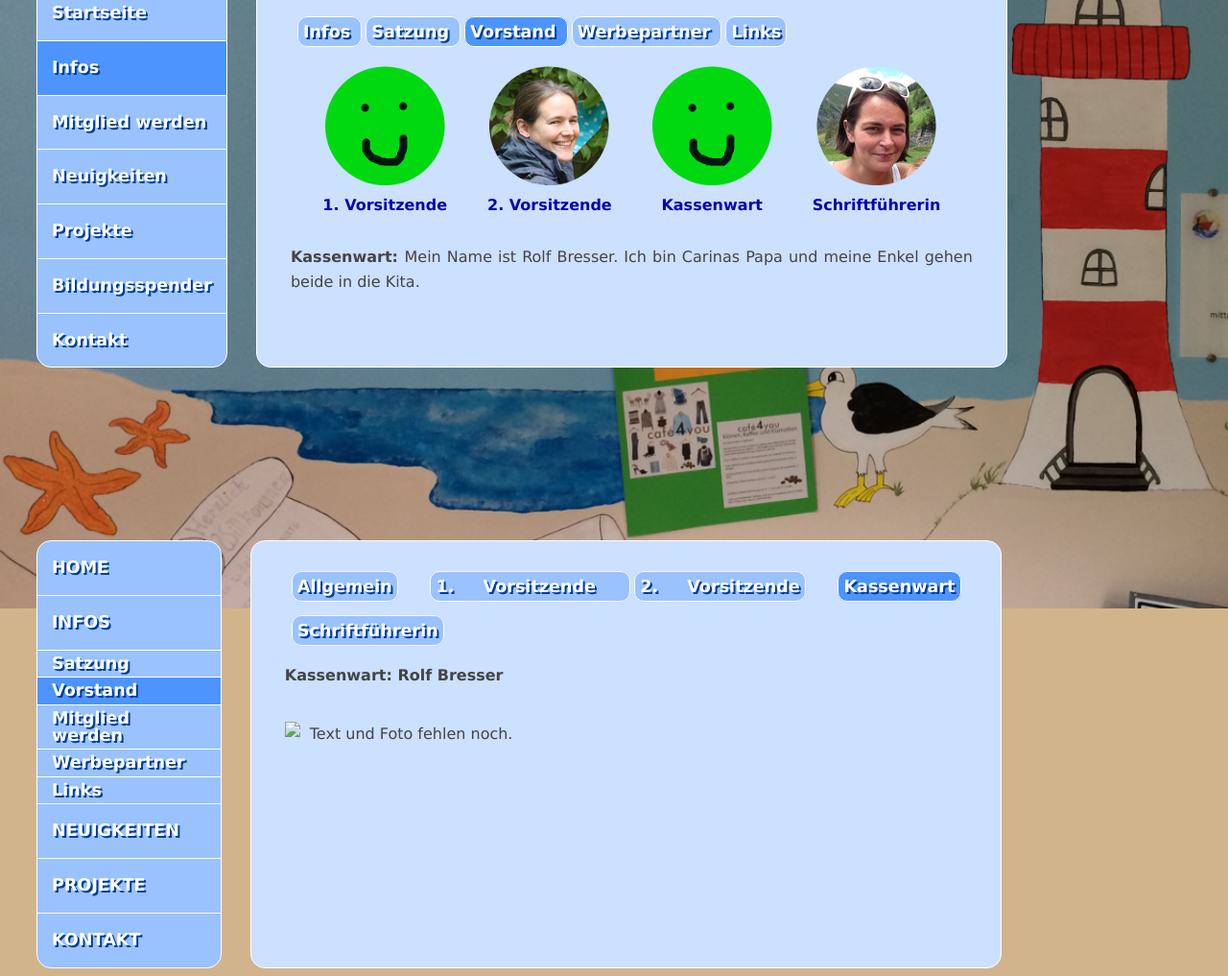
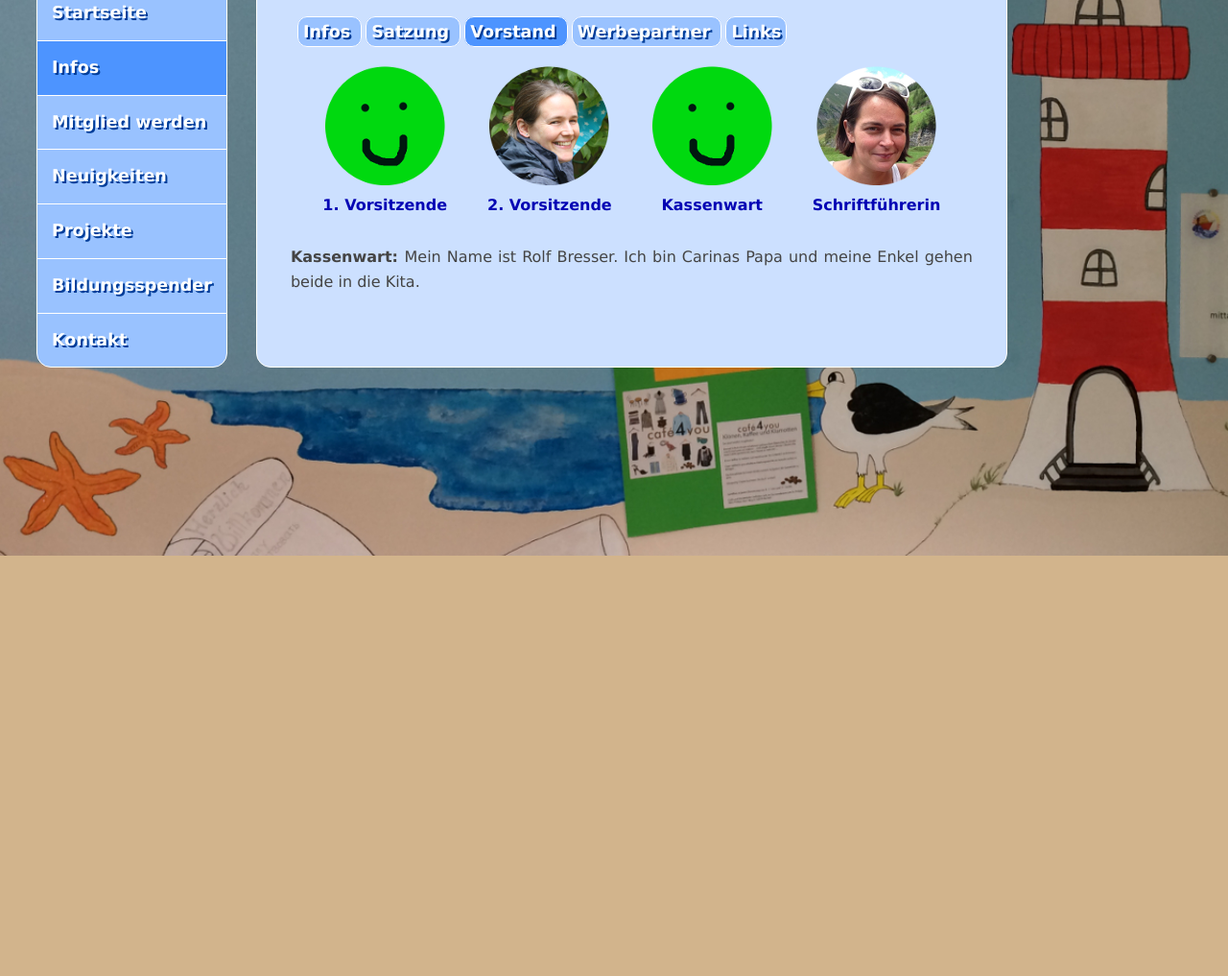
Before and after one commit to KitaGutKullen1/KitaGutKullen1.github.io, a plain HTML site: page vorstandKassenwart.html in a window 1280 px wide. Shown: the part 221-1238 px from the top of the page at 96% size. After the commit the page ends 800 px from the top, so only its background shows below. Drawn offline with Linux system fonts and the light colour scheme.

Commit message:
vorstand nochmal angepasst (Katrin)

```diff
--- a/vorstandKassenwart.html
+++ b/vorstandKassenwart.html
@@ -102,85 +102,3 @@
 </body>
 
 </html>
-<!DOCTYPE html>
-
-<html>
-
-<head>
-    <meta charset="utf-8"/>
-    <title>Förderverein Kita Gut Kullen I</title>
-    <link type="text/css" rel="stylesheet" href="index.css"/>
-</head>
-
-<body>
-
-<header>
-    <a id="top"/>
-
-</header>
-
-<div id="tabellenContainer">
-
-    <div id="tabellenZeile">
-
-        <section id="menu">
-
-            <nav>
-                <ul>
-                    <li><a href="index.html"> HOME </a></li>
-                    <li><a href="infos.html"> INFOS</a></li>
-					  <ul id="untermenue">
-                        <li><a href="satzung.html"> Satzung </a></li>
-                        <li class="selectedCenter"><a href="vorstand.html"> Vorstand </a></li>
-                        <li><a href="mitglied.html"> Mitglied werden </a></li>
-                        <li><a href="werbepartner.html"> Werbepartner </a></li>
-						<li><a href="links.html"> Links </a></li>
-
-                    </ul>
-                    <li><a href="neuigkeiten1.html"> NEUIGKEITEN </a></li>
-                    <li><a href="projekte.html"> PROJEKTE </a></li>
-                    <li style="border: none"><a href="kontakt.html"> KONTAKT </a></li>
-                </ul>
-
-            </nav>
-
-        </section>
-
-
-        <section id="hauptinhalt">
-
-
-				<nav2>
-               		<ul>
-                        <li><a href="vorstand.html"> Allgemein</a></li>
-                        <li><a href="vorstandErsterVorsitz.html"> 1. Vorsitzende </a></li>
-                        <li><a href="vorstandZweiterVorsitz.html"> 2. Vorsitzende</a></li>
-                        <li class="selected"><a href="vorstandKassenwart.html"> Kassenwart</a></li>
-                        <li><a href="vorstandSchriftfuehrer.html"> Schriftführerin</a></li>
-                	</ul>
-            	</nav2>
-
-    			<span style="font-weight:bold"> Kassenwart: Rolf Bresser </span>
-				<br><br>
-
-                <img id="kopfLogo" src="bilder/FotoRolf.jpg"
-                     style="float:left;padding-right:10px;">
-
-				Text und Foto fehlen noch.
-
-
-
-
-		</section>
-
-        <section id="seitenbilder">
-            <br>
-
-        </section>
-
-    </div>
-</div>
-
-</body>
-
-</html>
```
Also changed, not shown: vorstandZweiterVorsitz.html (+3 -4 lines).
